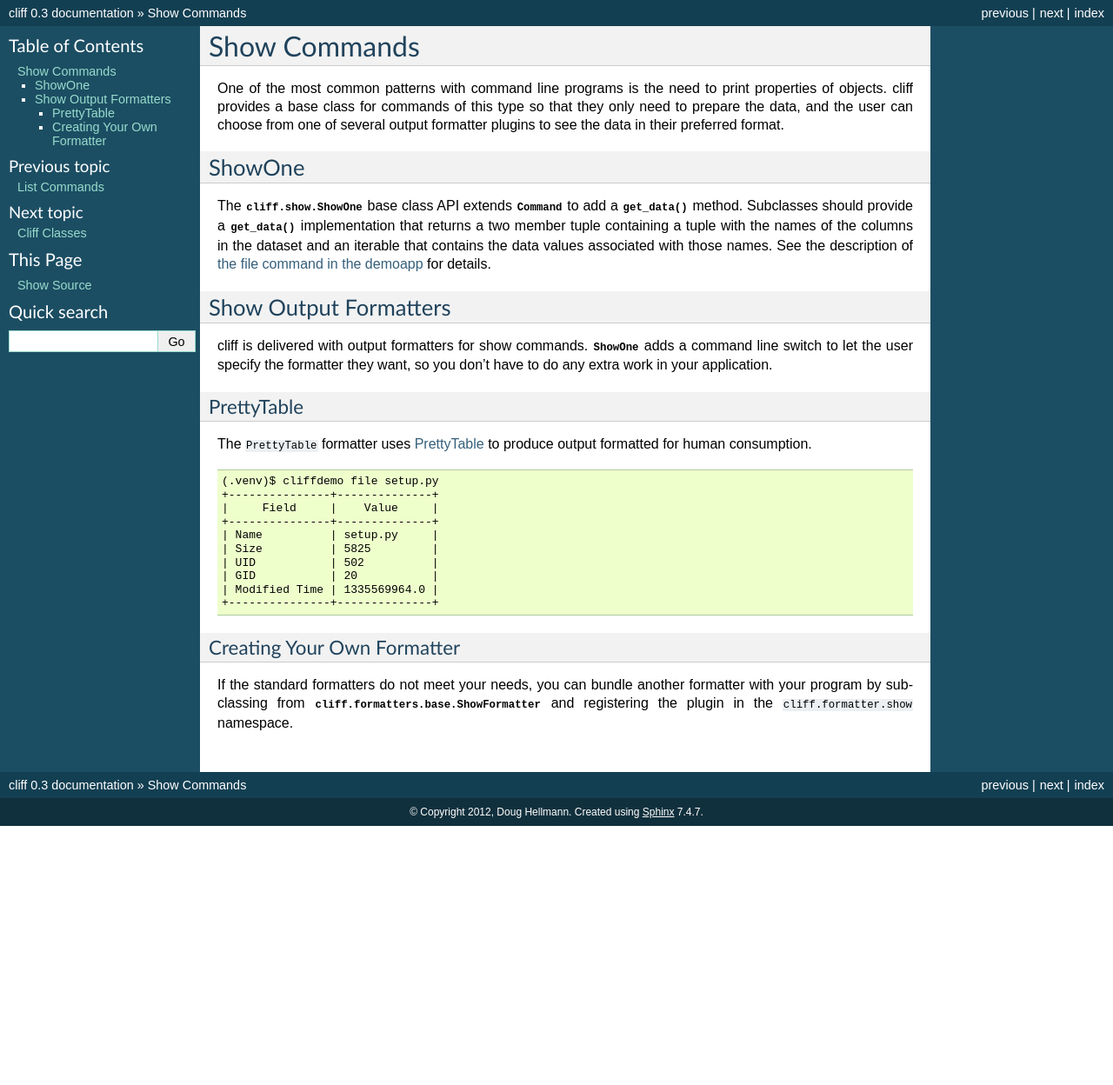
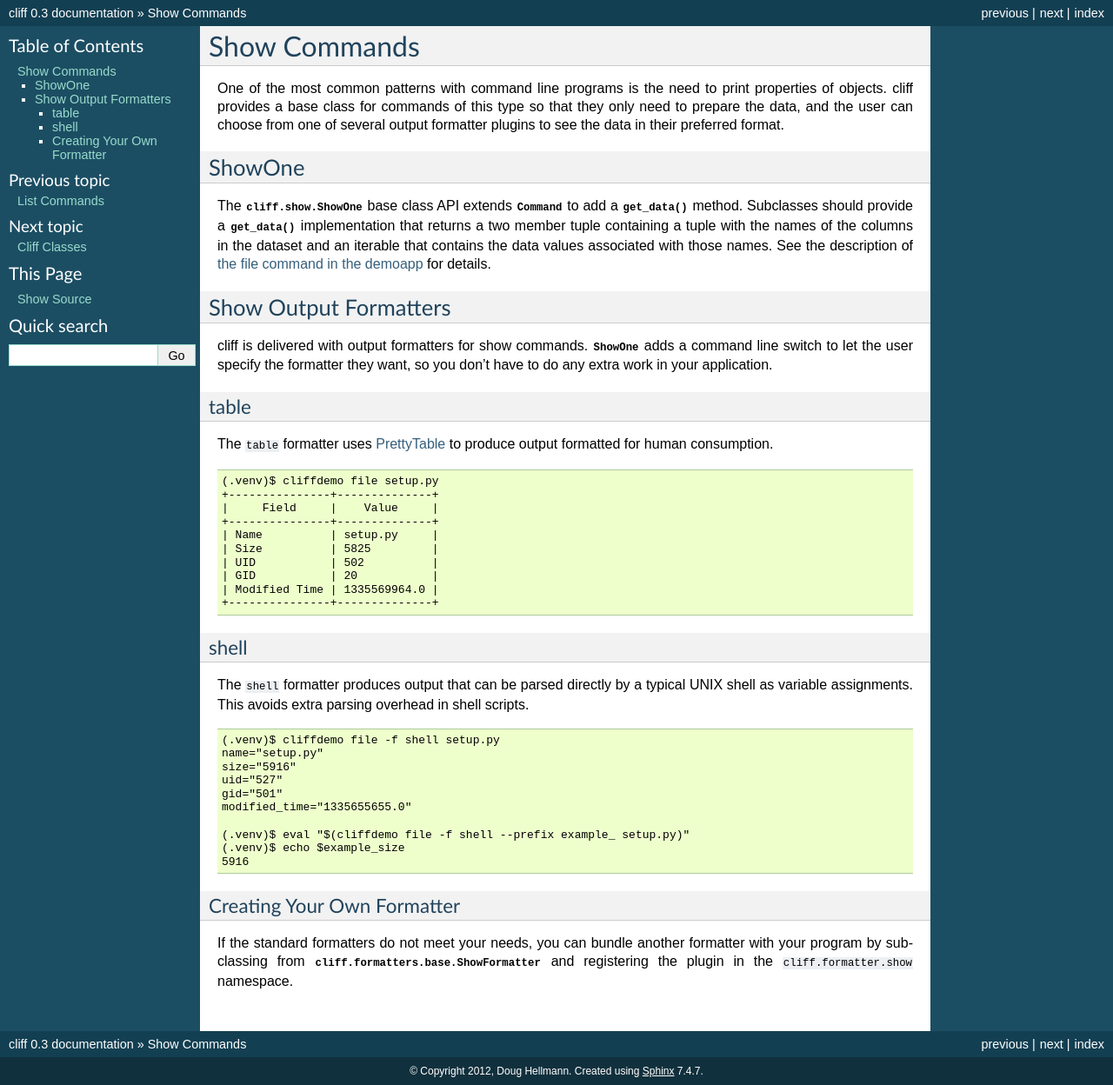
Before and after one commit to openstack/cliff, a Sphinx documentation site: the page built from docs/source/show_commands.rst, in a window 1280 px wide. Shown: the whole page at 87% size. Built offline with Sphinx 7.4.7, drawn with Linux system fonts in a browser that asks for light colours; before the commit the page ends 950 px from its top, so only the background shows below that.

Commit message:
add --prefix option for shell formatter; add docs for shell formatter

```diff
--- a/docs/source/history.rst
+++ b/docs/source/history.rst
@@ -1,6 +1,10 @@
 =================
  Release History
 =================
+
+dev
+
+  - Add shell formatter for single objects.
 
 0.3
 
--- a/docs/source/show_commands.rst
+++ b/docs/source/show_commands.rst
@@ -27,10 +27,10 @@ commands. :class:`ShowOne` adds a command line switch to let the user
 specify the formatter they want, so you don't have to do any extra
 work in your application.
 
-PrettyTable
------------
+table
+-----
 
-The ``PrettyTable`` formatter uses PrettyTable_ to produce output
+The ``table`` formatter uses PrettyTable_ to produce output
 formatted for human consumption.
 
 .. _PrettyTable: http://code.google.com/p/prettytable/
@@ -48,6 +48,27 @@ formatted for human consumption.
     | Modified Time | 1335569964.0 |
     +---------------+--------------+
 
+shell
+-----
+
+The ``shell`` formatter produces output that can be parsed directly by
+a typical UNIX shell as variable assignments. This avoids extra
+parsing overhead in shell scripts.
+
+::
+
+    (.venv)$ cliffdemo file -f shell setup.py
+    name="setup.py"
+    size="5916"
+    uid="527"
+    gid="501"
+    modified_time="1335655655.0"
+
+    (.venv)$ eval "$(cliffdemo file -f shell --prefix example_ setup.py)"
+    (.venv)$ echo $example_size
+    5916
+
+
 Creating Your Own Formatter
 ---------------------------
 
```
Also changed, not shown: 1 other file.
